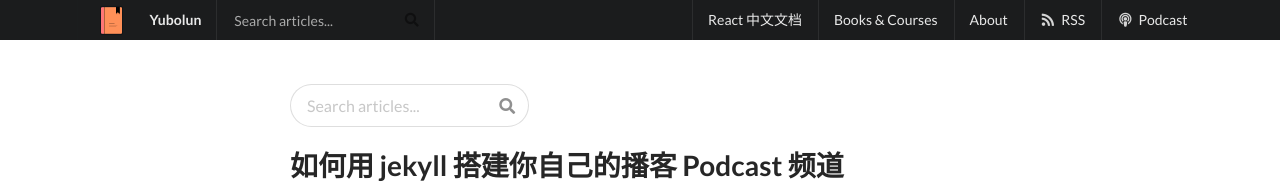
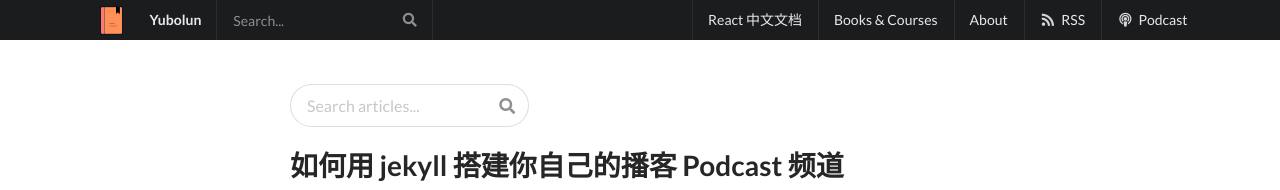
Before and after one commit to discountry/discountry.github.io, a Jekyll site: the page built from index.html, in a window 1280 px wide. Shown: the top 190 px of the page. Built offline with Jekyll 4.4.1, drawn with Linux system fonts in a browser that asks for light colours; the list of posts is cut into pages by our own code.

Commit message:
Update header.html

```diff
--- a/_includes/header.html
+++ b/_includes/header.html
@@ -5,8 +5,8 @@
         {{ site.title }}
       </a>
       <div class="ui category search item">
-        <div class="ui transparent icon input">
-          <input class="prompt" type="text" placeholder="Search articles...">
+        <div class="ui inverted transparent icon input">
+          <input class="prompt" type="text" placeholder="Search...">
           <i class="search link icon"></i>
         </div>
         <div class="results"></div>
```
Also changed, not shown: other parts of _includes/header.html (+11 -0 lines).
